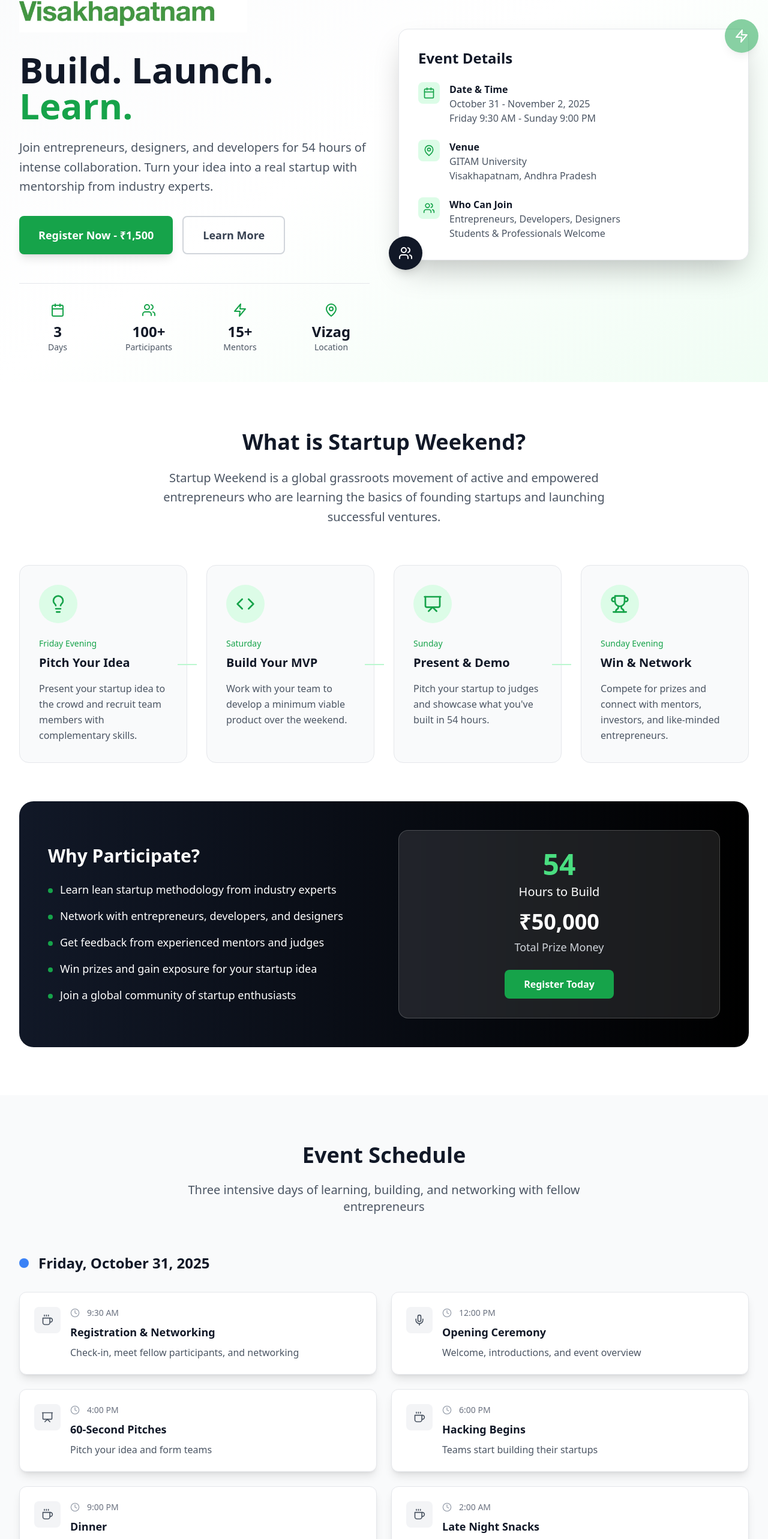
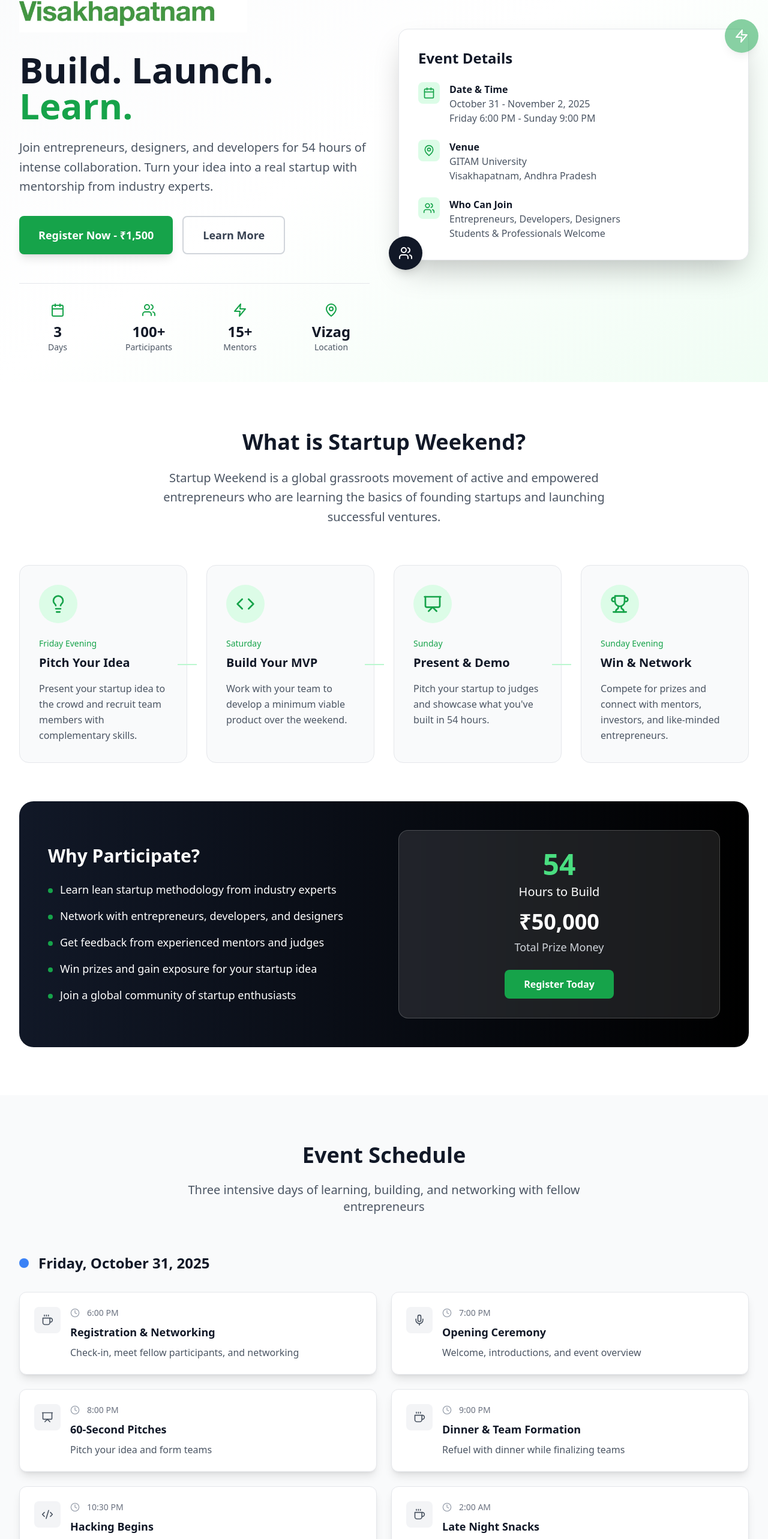
Before and after one commit to shiva-karan-k/SW-Website, a React (Vite) app: page / in a window 1280 px wide. Shown: the part 218-2784 px from the top of the page at 60% size. Built offline with nearby package versions, Linux system fonts and the light colour scheme.

Commit message:
Restructure event to start at 6pm on Friday Oct 31st

```diff
--- a/src/components/Hero.tsx
+++ b/src/components/Hero.tsx
@@ -85,7 +85,7 @@ const Hero = () => {
                   <div>
                     <h4 className="font-semibold text-gray-900">Date & Time</h4>
                     <p className="text-gray-600">October 31 - November 2, 2025</p>
-                    <p className="text-gray-600">Friday 9:30 AM - Sunday 9:00 PM</p>
+                    <p className="text-gray-600">Friday 6:00 PM - Sunday 9:00 PM</p>
                   </div>
                 </div>
 
--- a/src/components/Schedule.tsx
+++ b/src/components/Schedule.tsx
@@ -11,34 +11,34 @@ const Schedule = () => {
       color: "bg-blue-500",
       events: [
         {
-          time: "9:30 AM",
+          time: "6:00 PM",
           title: "Registration & Networking",
           description: "Check-in, meet fellow participants, and networking",
           icon: Coffee
         },
         {
-          time: "12:00 PM",
+          time: "7:00 PM",
           title: "Opening Ceremony",
           description: "Welcome, introductions, and event overview",
           icon: Mic
         },
         {
-          time: "4:00 PM",
+          time: "8:00 PM",
           title: "60-Second Pitches",
           description: "Pitch your idea and form teams",
           icon: Presentation
         },
         {
-          time: "6:00 PM",
-          title: "Hacking Begins",
-          description: "Teams start building their startups",
+          time: "9:00 PM",
+          title: "Dinner & Team Formation",
+          description: "Refuel with dinner while finalizing teams",
           icon: Coffee
         },
         {
-          time: "9:00 PM",
-          title: "Dinner",
-          description: "Refuel with a hearty dinner",
-          icon: Coffee
+          time: "10:30 PM",
+          title: "Hacking Begins",
+          description: "Teams start building their startups",
+          icon: Code2
         },
         {
           time: "2:00 AM",
```
